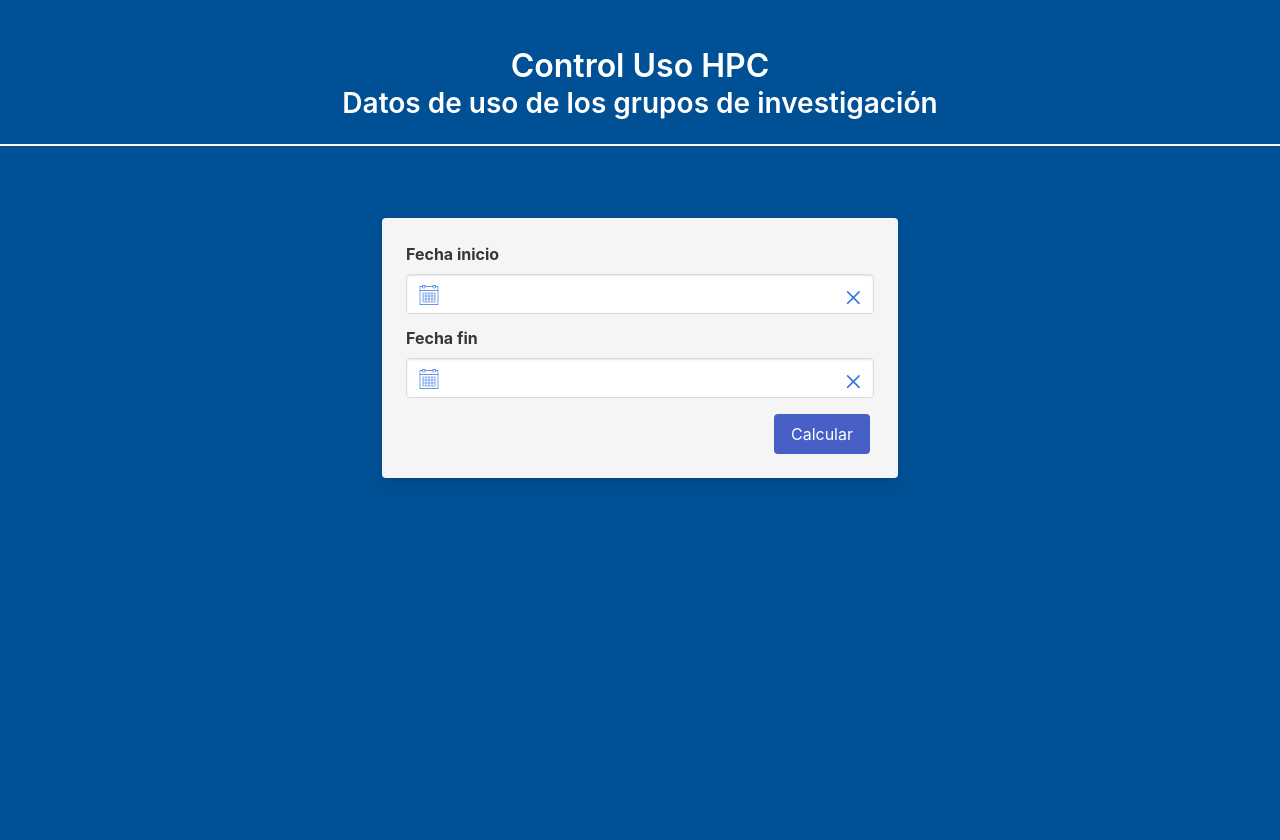
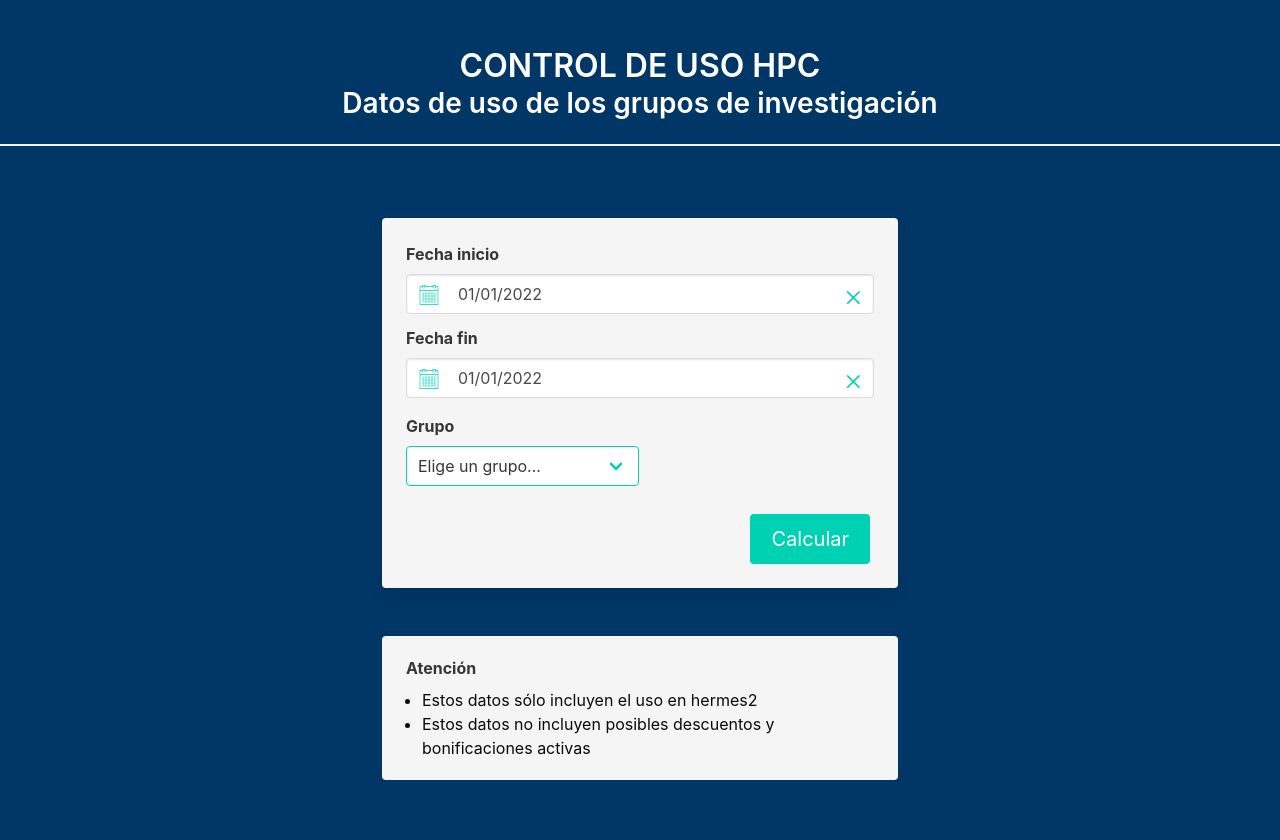
Before and after one commit to DarFig/controlusoHPC, a Flask app: page / in a window 1280 px wide. Before the commit the page ends 479 px from the top, so only its background shows below. Run offline with Flask 2, Linux system fonts and the light colour scheme; parts of the project's set-up code (start-up, migrations or seed data) failed here and were passed over.

Commit message:
maquetado

```diff
--- a/apicontrolusohpc/static/css/style.css
+++ b/apicontrolusohpc/static/css/style.css
@@ -1,8 +1,13 @@
 body, header, footer, html, .results, .each-result {
-    background-color: #005095;
+    background-color: #003766;
     color: #fff;
 }
 
 .title, .subtitle, .content h1, .content h2 {
     color: #fff;
 }
+
+ul {
+    list-style: disc;
+    padding-left: 1em;
+}
--- a/apicontrolusohpc/templates/_modules/nav.html
+++ b/apicontrolusohpc/templates/_modules/nav.html
@@ -5,7 +5,7 @@
       </figure>
     </div> -->
     <div class="content has-text-centered mt-6 mb-4">
-      <h1 class="title">Control Uso HPC</h1>
+      <h1 class="title">CONTROL DE USO HPC</h1>
       <h2 class="subtitle">Datos de uso de los grupos de investigación</h2>
       <hr>
     </div>
--- a/apicontrolusohpc/templates/_views/index.html
+++ b/apicontrolusohpc/templates/_views/index.html
@@ -15,13 +15,22 @@ Index | {{ super() }}
 
         <div class="column is-half is-offset-one-quarter">
 
-            <div class="column card has-background-light">
+            <div class="column card has-background-light ">
                 <form method="post" class="column">
 
                     <div class="field">
                         <label class="label">Fecha inicio</label>
                         <div class="control">
                             <input type="date" id="start_date" name="start_date">
+                            <script>
+                                var options = {
+                                    dateFormat: 'dd/MM/yyyy',
+                                    color: "primary",
+                                    showClearButton: false,
+                                    startDate: "01/01/2022"
+                                };
+                                bulmaCalendar.attach('[type="date"]', options);
+                            </script>
                         </div>
                     </div>
 
@@ -32,20 +41,73 @@ Index | {{ super() }}
                             <script>
                                 var options = {
                                     dateFormat: 'dd/MM/yyyy',
-                                    showFooter: false,
-                                    color: "link"
+                                    color: "primary",
+                                    showClearButton: false,
+                                    startDate: "01/01/2022"
                                 };
                                 bulmaCalendar.attach('[type="date"]', options);
                             </script>
                         </div>
                     </div>
 
+                    <div class="field mt-4">
+                        <label class="label">Grupo</label>
+                        <div class="select is-primary">
+                            <select id="group" name="group" class="is-primary">
+                                <option value="">Elige un grupo...</option>
+                                <option value="">AFFECTIVE LAB</option>
+                                <option value="AMB">AMB</option>
+                                <option value="BIO">BSICoS</option>
+                                <option value="CENITEQ">CeNIT</option>
+                                <option value="COSMOS">COSMOS</option>
+                                <option value="CREG">CREG</option>
+                                <option value="DISCO">DisCo</option>
+                                <option value="GATHERS">GATHERS</option>
+                                <option value="GAZ">GAZ</option>
+                                <option value="GBM">GBM</option>
+                                <option value="GDE">GDE</option>
+                                <option value="GEPM">GEPM</option>
+                                <option value="">GIA</option>
+                                <option value="GIFMA">GIFMA</option>
+                                <option value="GITSE">GITSE</option>
+                                <option value="GPT">GPT</option>
+                                <option value="GRAPHICS">Graphics &amp; Imaging Lab</option>
+                                <option value="GTF">GTF</option>
+                                <option value="GUIA">GUIA</option>
+                                <option value="HOWLAB">HOWLab</option>
+                                <option value="IAAA">IAAA</option>
+                                <option value="IDERGO">ID_ERGO</option>
+                                <option value="ISAAC">ISAAC Lab</option>
+                                <option value="M2BE">M2BE</option>
+                                <option value="MARTE">MARTE</option>
+                                <option value="ROPERT">RoPeRT</option>
+                                <option value="SID">SID</option>
+                                <option value="TFD">TFD</option>
+                                <option value="TIIP">TIIP</option>
+                                <option value="TMELAB">TME Lab</option>
+                                <option value="TOL">TOL</option>
+                                <option value="">UIF</option>
+                                <option value="vehivVEHIVIALial">VEHIVIAL</option>
+                                <option value="VOZ">ViVoLab</option>
+                            </select>
+                        </div>
+                    </div>
+
                     <div class="control buttons is-right pt-4">
-                        <button class="button is-link" type="submit" value="register">Calcular</button>
+                        <button class="button is-primary is-size-5" type="submit" value="register">Calcular</button>
                     </div>
 
                 </form>
             </div>
+
+            <div class="notification has-text-black ptb-4 plr-6 mt-6">
+                <label class="label">Atención</label>
+                <ul>
+                    <li>Estos datos sólo incluyen el uso en hermes2</li>
+                    <li>Estos datos no incluyen posibles descuentos y bonificaciones activas</li>
+                </ul>
+            </div>
+
         </div>
 
     </div>
--- a/apicontrolusohpc/templates/_views/index_group.html
+++ b/apicontrolusohpc/templates/_views/index_group.html
@@ -1,7 +1,7 @@
 {% extends "_layouts/base.html" %}
 {% block title %}
 
-Index | {{ super() }}
+IndexGroup | {{ super() }}
 
 {% endblock %}
 {% block content %}
--- a/apicontrolusohpc/views.py
+++ b/apicontrolusohpc/views.py
@@ -21,7 +21,8 @@ def index():
         # cálculo
         new_controller = Controller()
         data = new_controller.match_date_range(start_date, end_date)
-        results = get_group_usage(group, data)
+        results = {}
+        results[group] = get_group_usage(group, data)
 
         #
         return render_template('_views/results.html', data=results)
@@ -30,6 +31,7 @@ def index():
 
 @views_bp.route('/group', methods=['GET','POST'])
 def index_group():
+
     if request.method == "POST":
         #recuperar entradas
         start_date = request.form["start_date"]
@@ -39,8 +41,7 @@ def index_group():
         new_controller = Controller()
         data =  new_controller.match_date_range(start_date, end_date)
         results = get_groups_usages(data)
-
         #
-        render_template('_views/results', data=results)
+        return render_template('_views/results.html', data=results)
 
     return render_template('_views/index_group.html')
```
Also changed, not shown: apicontrolusohpc/templates/_views/results.html (+18 -11 lines).
